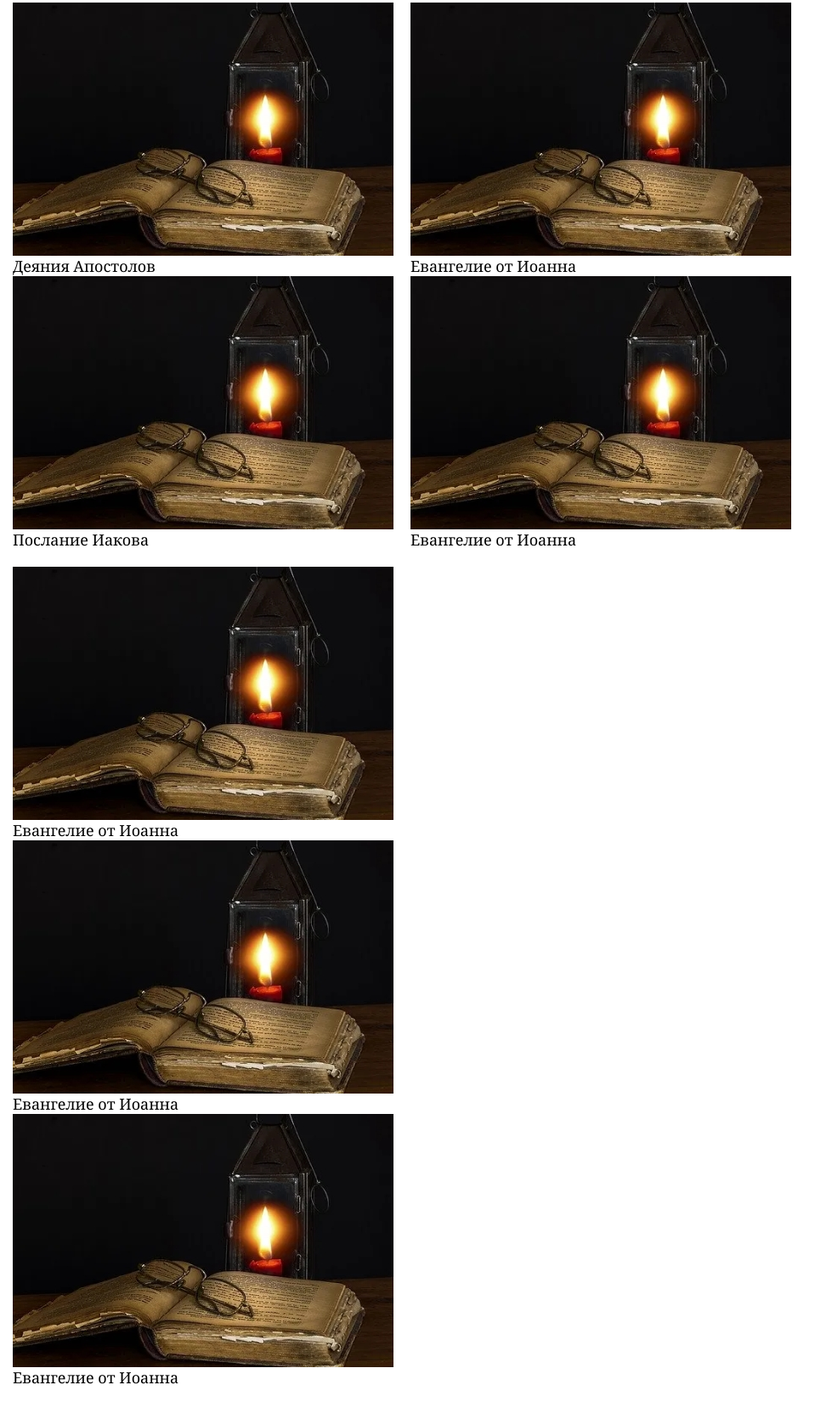
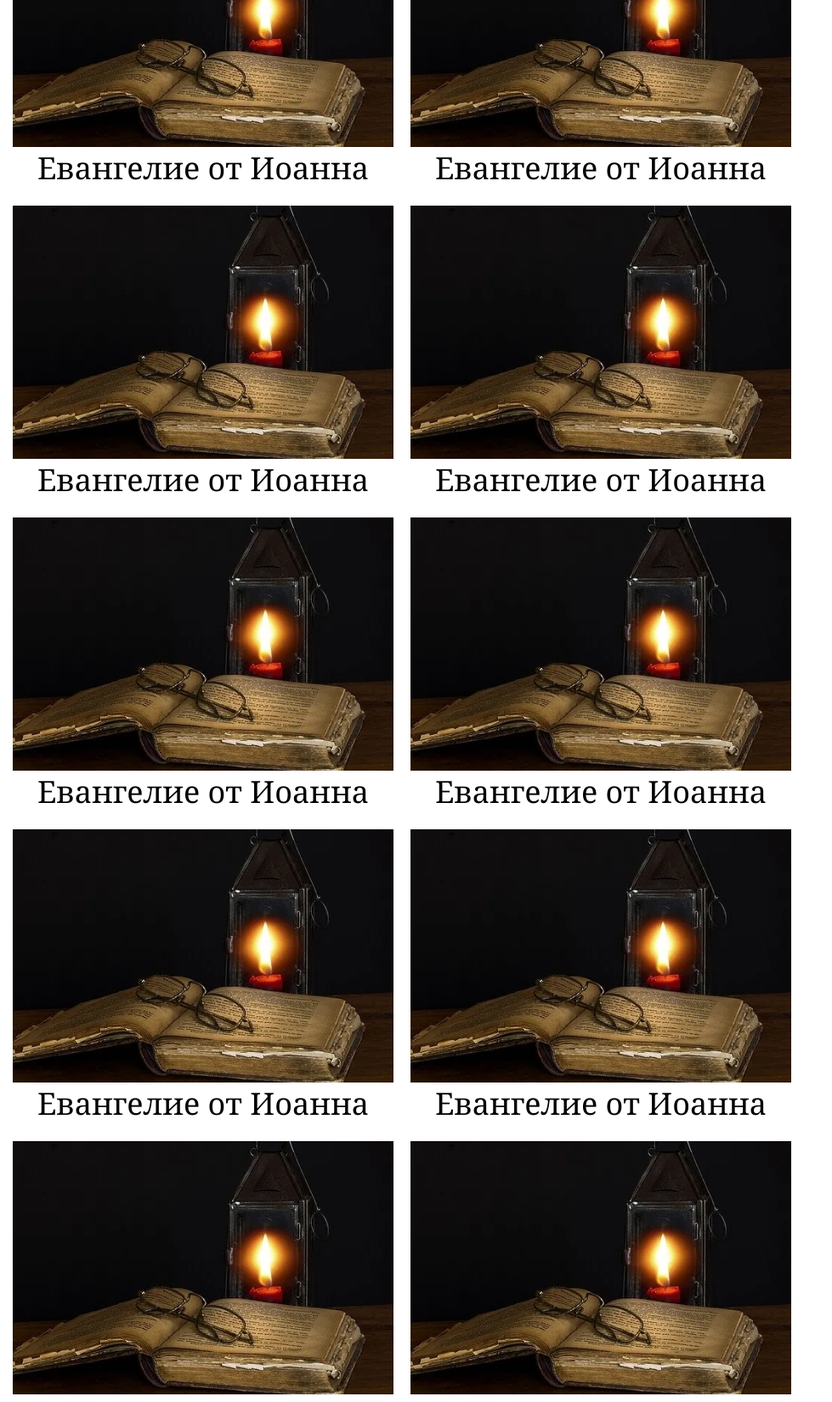
Before and after one commit to Makushenko-Oleksii/Makushenko-Oleksii.github.io, a plain HTML site: page classes.html in a window 1280 px wide. Shown: the part 456-2106 px from the top of the page at 85% size, without its empty margins (0-979 px from the left). Drawn offline with Linux system fonts and the light colour scheme.

Commit message:
classes flex

```diff
--- a/classes.html
+++ b/classes.html
@@ -34,78 +34,92 @@
     <div class="container">
         <h2 class="classes__title">Еженедельные встречи онлайн школы</h2>
         <div class="classes__content">
-            <div class="classes__card">
-                <div class="classes__card">
-                    <div class="classes__card_image">
+            <div class="classes__list">
+                <div class="classes__item">
+                    <div class="classes__item_image">
                         <a href=""><img src="images/card.jpeg" alt="card image"></a>
                     </div>
-                    <div class="classes__card_title">Евангелие от Иоанна</div>
+                    <div class="classes__item_title">Евангелие от Иоанна</div>
                 </div>
-                <div class="classes__card">
-                    <div class="classes__card_image">
+            </div>
+            <div class="classes__list">
+                <div class="classes__item">
+                    <div class="classes__item_image">
                         <a href=""><img src="images/card.jpeg" alt="card image"></a>
                     </div>
-                    <div class="classes__card_title">Деяния Апостолов</div>
+                    <div class="classes__item_title">Евангелие от Иоанна</div>
                 </div>
-                <div class="classes__card">
-                    <div class="classes__card_image">
+            </div>
+            <div class="classes__list">
+                <div class="classes__item">
+                    <div class="classes__item_image">
                         <a href=""><img src="images/card.jpeg" alt="card image"></a>
                     </div>
-                    <div class="classes__card_title">Послание Иакова</div>
+                    <div class="classes__item_title">Евангелие от Иоанна</div>
                 </div>
             </div>
-            <div class="classes__card">
-                <div class="classes__card">
-                    <div class="classes__card_image">
+            <div class="classes__list">
+                <div class="classes__item">
+                    <div class="classes__item_image">
                         <a href=""><img src="images/card.jpeg" alt="card image"></a>
                     </div>
-                    <div class="classes__card_title">Евангелие от Иоанна</div>
+                    <div class="classes__item_title">Евангелие от Иоанна</div>
                 </div>
-                <div class="classes__card">
-                    <div class="classes__card_image">
+            </div>
+            <div class="classes__list">
+                <div class="classes__item">
+                    <div class="classes__item_image">
                         <a href=""><img src="images/card.jpeg" alt="card image"></a>
                     </div>
-                    <div class="classes__card_title">Евангелие от Иоанна</div>
+                    <div class="classes__item_title">Евангелие от Иоанна</div>
                 </div>
-                <div class="classes__card">
-                    <div class="classes__card_image">
+            </div>
+            <div class="classes__list">
+                <div class="classes__item">
+                    <div class="classes__item_image">
                         <a href=""><img src="images/card.jpeg" alt="card image"></a>
                     </div>
-                    <div class="classes__card_title">Евангелие от Иоанна</div>
+                    <div class="classes__item_title">Евангелие от Иоанна</div>
                 </div>
             </div>
-            <div class="classes__card">
-                <div class="classes__card">
-                    <div class="classes__card_image">
+            <div class="classes__list">
+                <div class="classes__item">
+                    <div class="classes__item_image">
                         <a href=""><img src="images/card.jpeg" alt="card image"></a>
                     </div>
-                    <div class="classes__card_title">Евангелие от Иоанна</div>
+                    <div class="classes__item_title">Евангелие от Иоанна</div>
                 </div>
-                <div class="classes__card">
-                    <div class="classes__card_image">
+            </div>
+            <div class="classes__list">
+                <div class="classes__item">
+                    <div class="classes__item_image">
                         <a href=""><img src="images/card.jpeg" alt="card image"></a>
                     </div>
-                    <div class="classes__card_title">Евангелие от Иоанна</div>
+                    <div class="classes__item_title">Евангелие от Иоанна</div>
                 </div>
-                <div class="classes__card">
-                    <div class="classes__card_image">
+            </div>
+            <div class="classes__list">
+                <div class="classes__item">
+                    <div class="classes__item_image">
                         <a href=""><img src="images/card.jpeg" alt="card image"></a>
                     </div>
-                    <div class="classes__card_title">Евангелие от Иоанна</div>
+                    <div class="classes__item_title">Евангелие от Иоанна</div>
                 </div>
             </div>
-            <div class="classes__card last_card">
-                <div class="classes__card">
-                    <div class="classes__card_image">
+            <div class="classes__list">
+                <div class="classes__item">
+                    <div class="classes__item_image">
                         <a href=""><img src="images/card.jpeg" alt="card image"></a>
                     </div>
-                    <div class="classes__card_title">Евангелие от Иоанна</div>
+                    <div class="classes__item_title">Евангелие от Иоанна</div>
                 </div>
-                <div class="classes__card">
-                    <div class="classes__card_image">
+            </div>
+            <div class="classes__list">
+                <div class="classes__item">
+                    <div class="classes__item_image">
                         <a href=""><img src="images/card.jpeg" alt="card image"></a>
                     </div>
-                    <div class="classes__card_title">Евангелие от Иоанна</div>
+                    <div class="classes__item_title">Евангелие от Иоанна</div>
                 </div>
             </div>
         </div>
--- a/css/classes.css
+++ b/css/classes.css
@@ -1,10 +1,18 @@
+.classes__title {
+    font-size: 36px;
+    line-height: 41px;
+    margin: 95px 0 ;
+}
+
 .classes__content {
     display: flex;
     gap: 20px;
     flex-wrap: wrap;
 }
 
-.last_card {
-    display: flex;
-    gap:20px;
+.classes__item_title {
+    font-size: 36px;
+    line-height: 1px;
+    text-align: center;
+    margin: 24px 0 ;
 }
```
